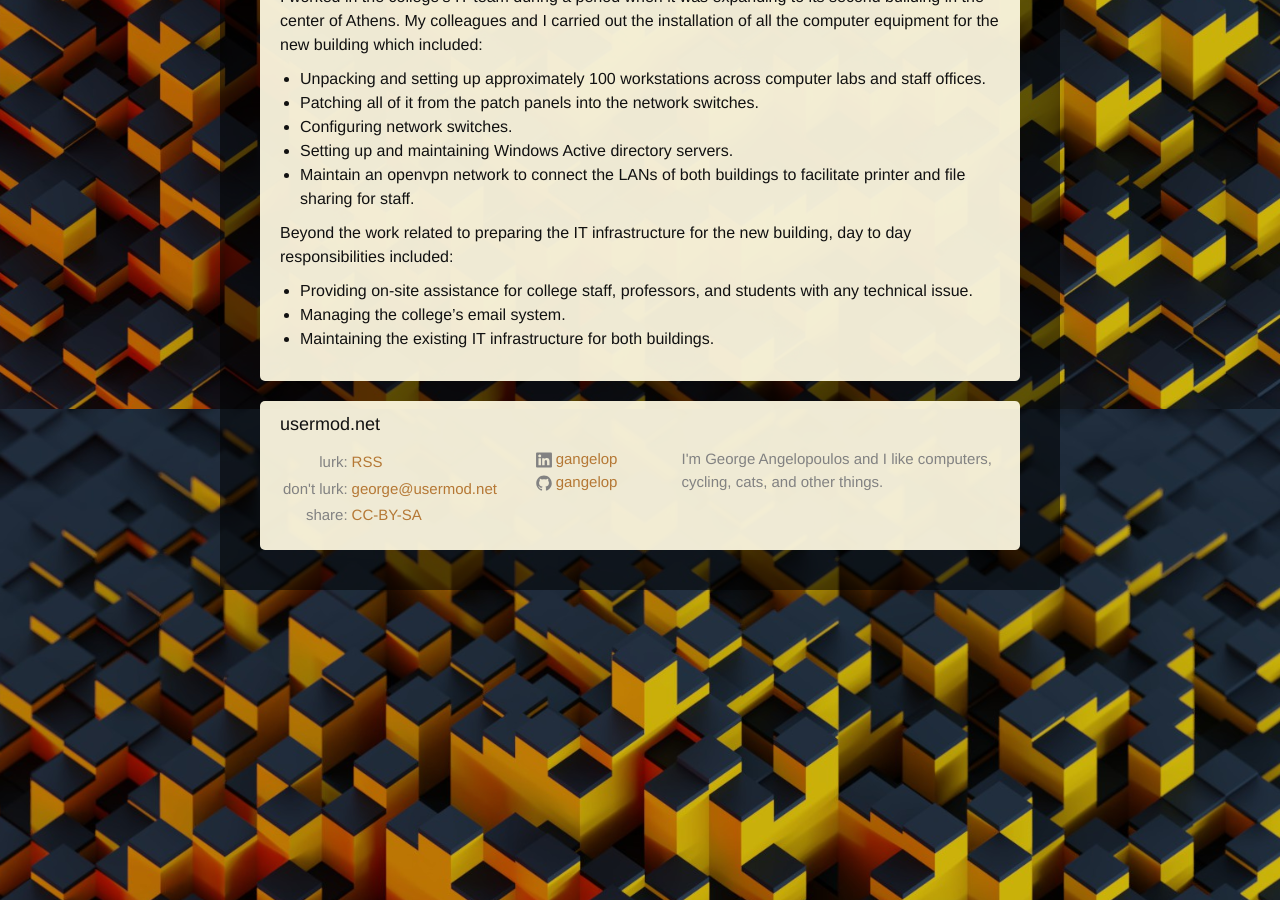
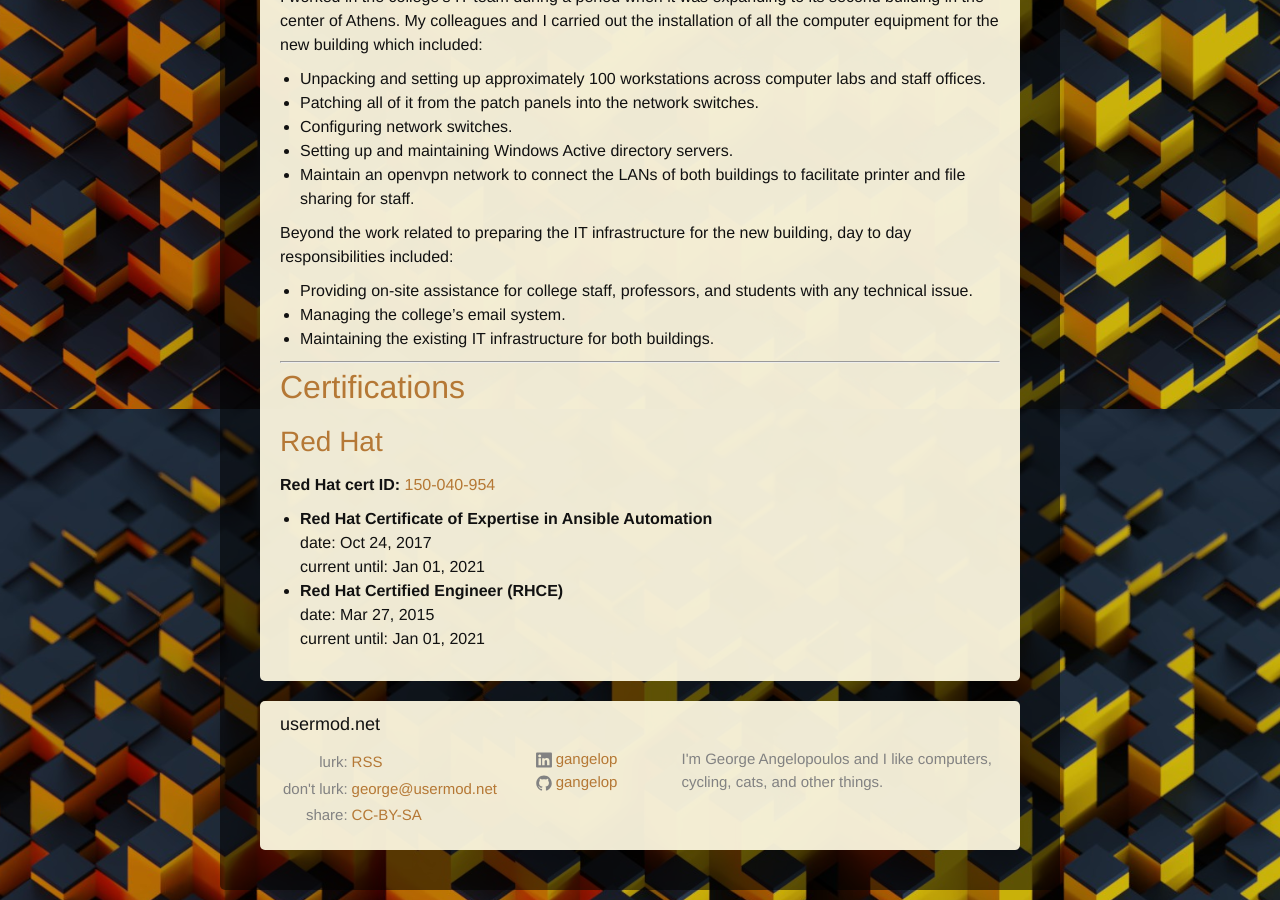
Before and after one commit to gangelop/lathan.github.io, a Jekyll site: the page built from cv.md, in a window 1280 px wide and 900 px high, scrolled down 2291 px. Built offline with Jekyll 4.4.1, drawn with Linux system fonts in a browser that asks for light colours.

Commit message:
add Red Hat certs to cv

```diff
--- a/cv.md
+++ b/cv.md
@@ -85,3 +85,15 @@
 * Providing on-site assistance for college staff, professors, and students with any technical issue.
 * Managing the college's email system.
 * Maintaining the existing IT infrastructure for both buildings.
+
+---
+
+# Certifications
+## Red Hat
+**Red Hat cert ID:** [150-040-954](https://www.redhat.com/rhtapps/certification/verify/?certId=150-040-954)
+* **Red Hat Certificate of Expertise in Ansible Automation**
+  date:	Oct 24, 2017
+  current until:	Jan 01, 2021
+* **Red Hat Certified Engineer (RHCE)**
+    date:	Mar 27, 2015
+    current until:	Jan 01, 2021
```
